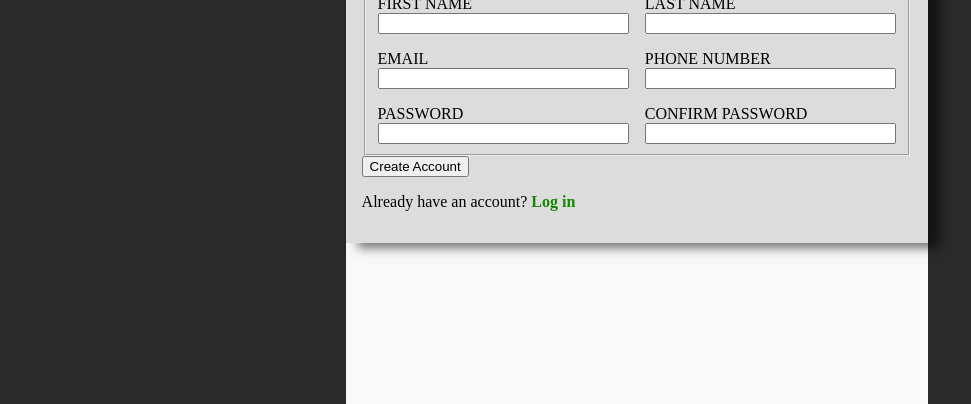
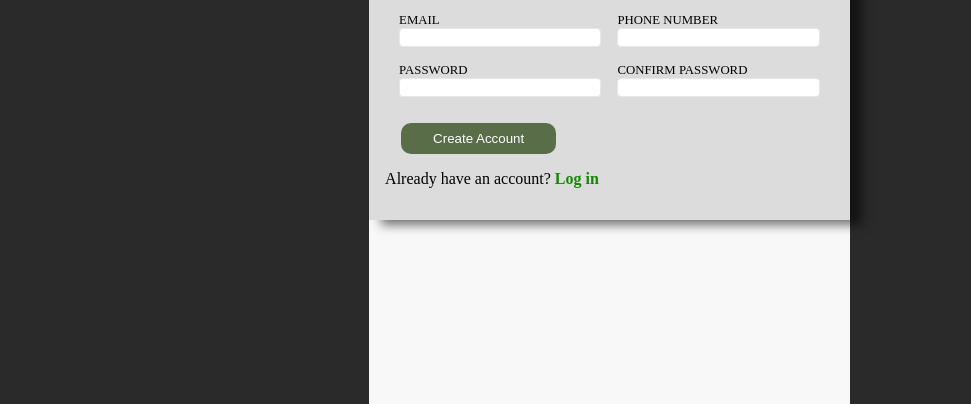
Before and after one commit to tcorreae96/sign-up-form-odin, a plain HTML site: page index.html in a window 1280 px wide. Shown: the part 396-800 px from the top of the page, without its empty margins (160-1131 px from the left). Drawn offline with Linux system fonts and the light colour scheme.

Commit message:
project finished

```diff
--- a/index.html
+++ b/index.html
@@ -33,50 +33,71 @@
             <fieldset>
               <legend>Let's do this!</legend>
               <div class="input-form">
-                <label for="user_first_name">FIRST NAME</label>
+                <label for="user_first_name" class="label-form"
+                  >FIRST NAME</label
+                >
                 <input
                   type="text"
                   name="user_first_name"
                   id="user_first_name"
+                  class="form-input"
                 />
               </div>
 
               <div class="input-form">
-                <label for="user_last_name">LAST NAME</label>
-                <input type="text" name="user_last_name" id="user_last_name" />
+                <label for="user_last_name" class="label-form">LAST NAME</label>
+                <input
+                  type="text"
+                  name="user_last_name"
+                  id="user_last_name"
+                  class="form-input"
+                />
               </div>
 
               <div class="input-form">
-                <label for="user_email">EMAIL</label>
-                <input type="email" name="user_email" id="user_email" />
+                <label for="user_email" class="label-form">EMAIL</label>
+                <input
+                  type="email"
+                  name="user_email"
+                  id="user_email"
+                  class="form-input"
+                />
               </div>
 
               <div class="input-form">
-                <label for="user_phone_number">PHONE NUMBER</label>
+                <label for="user_phone_number" class="label-form"
+                  >PHONE NUMBER
+                </label>
                 <input
                   type="tel"
                   name="user_phone_number"
                   id="user_phone_number"
+                  class="form-input"
                 />
               </div>
               <div class="input-form">
-                <label for="user_password">PASSWORD</label>
+                <label for="user_password" class="label-form">PASSWORD</label>
                 <input
                   type="password"
                   name="user_password"
                   id="user_password"
+                  class="form-input pass"
+
                 />
               </div>
               <div class="input-form">
-                <label for="confirm_user_password">CONFIRM PASSWORD</label>
+                <label for="confirm_user_password" class="label-form pass"
+                  >CONFIRM PASSWORD</label
+                >
                 <input
                   type="password"
                   name="confirm_user_password"
                   id="confirm_user_password"
+                  class="form-input"
                 />
               </div>
             </fieldset>
-            <button type="submit">Create Account</button>
+            <button class="accept-btn" type="submit">Create Account</button>
           </form>
           <div>
             <p>Already have an account? <a href="./index.html">Log in</a></p>
--- a/style.css
+++ b/style.css
@@ -3,16 +3,18 @@
 	src: url(./fonts/Norse-Bold.otf);
 }
 
-body {
+body, html {
 	margin: 0;
-	padding-left: 15%;
-	padding-right: 15%;
+	padding-left: 12%;
+	padding-right: 12%;
 	background-color: #2a2a2a;
+	height: 100%;
 }
 
 #container {
 	display: flex;
-	height: 100vh;
+	justify-content: center;
+	height: 100%;
 }
 
 #container-right {
@@ -26,6 +28,7 @@ body {
 	display: flex;
 	align-items: center;
 	background-size: cover;
+	justify-content: center;
 }
 
 #container-left-logo {
@@ -38,7 +41,7 @@ body {
 	background-color: rgb(0,0,0, 0.5);
 	padding: 1rem;
 	width: 100%;
-	margin-bottom: 24rem;
+	margin-bottom: 65%;
 }
 
 #container-left-logo > p {
@@ -48,7 +51,7 @@ body {
 #text-top-form {
 	font-weight: 800;
 	margin: 2rem;
-	margin-top: 10rem;
+	margin-top: 8rem;
 	font-size: 1.5rem;
 }
 
@@ -58,15 +61,27 @@ body {
 	box-shadow: 12px 5px 10px 0px rgba(0,0,0,0.55);
 }
 
+fieldset {
+	display: grid;
+	grid-template-columns: auto auto;
+	gap: 1rem;
+	border: none;
+
+}
+
+
+.label-form {
+	font-size: 0.8rem;
+}
+
+.form-input {
+	border: 1px solid #E5E7EB;
+	border-radius: 4px;
+}
+
 .input-form {
 	display: flex;
 	flex-direction: column;
-}
-
-fieldset {
-	gap: 1rem;
-	display: flex;
-	flex-wrap: wrap;
 }
 
 fieldset > div {
@@ -78,3 +93,22 @@ a {
 	font-weight: bold;
 	text-decoration: none;
 }
+
+.pass:invalid {
+	border-color: red;
+}
+
+.accept-btn {
+	background-color: #596D48;
+	color: white;
+	border: none;
+	padding: 0.5rem;
+	padding-inline: 2rem;
+	border-radius: 10px;
+	margin-left: 1rem;
+	margin-top: 1rem;
+}
+
+.accept-btn:hover {
+	background-color: #8aa870;
+}
```
